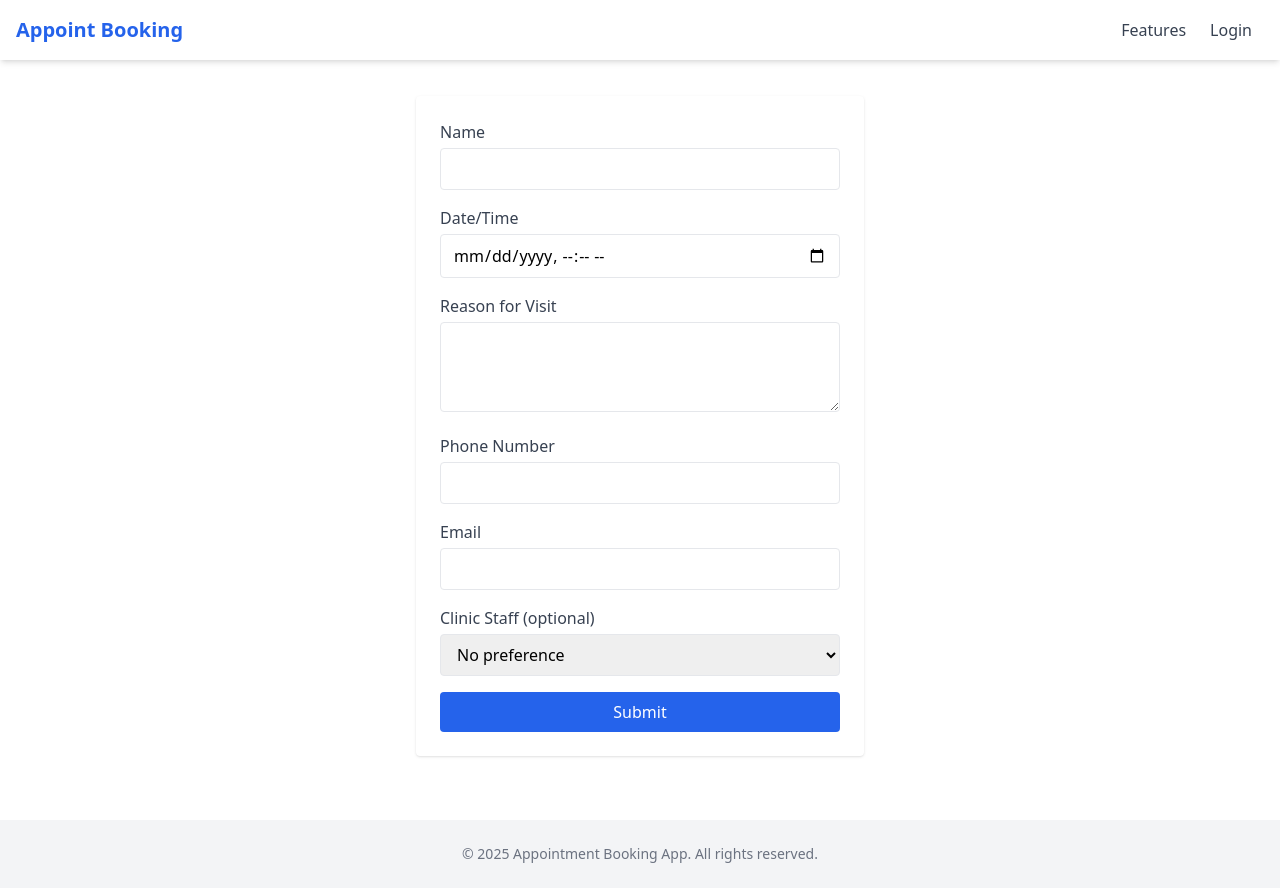
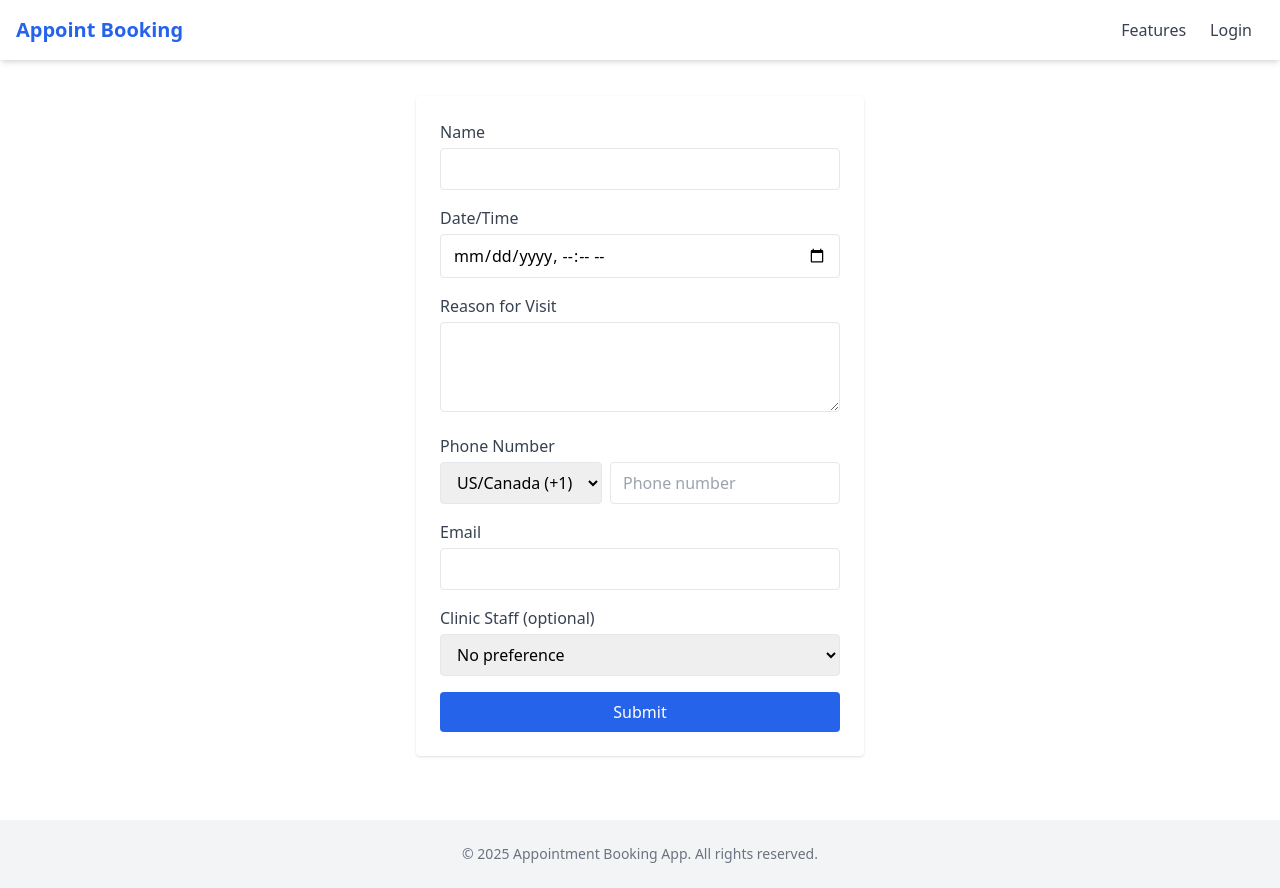
Before and after one commit to Nichu055/Appointment-Booking-App, a React (Vite) app: page /form in a window 1280 px wide. Built offline with nearby package versions, Linux system fonts and the light colour scheme.

Commit message:
country codes

```diff
--- a/src/pages/Form.tsx
+++ b/src/pages/Form.tsx
@@ -5,6 +5,16 @@ const staffOptions = [
   { value: 'dr-smith', label: 'Dr. Smith' },
   { value: 'nurse-jane', label: 'Nurse Jane' },
   { value: 'dr-lee', label: 'Dr. Lee' },
+];
+
+const countryCodes = [
+  { code: '+1', label: 'US/Canada (+1)' },
+  { code: '+44', label: 'UK (+44)' },
+  { code: '+234', label: 'Nigeria (+234)' },
+  { code: '+91', label: 'India (+91)' },
+  { code: '+61', label: 'Australia (+61)' },
+  { code: '+81', label: 'Japan (+81)' },
+  // Add more as needed
 ];
 
 const Form = () => {
@@ -15,6 +25,7 @@ const Form = () => {
     phone: '',
     email: '',
     staff: '',
+    countryCode: '+1',
   });
 
   const handleChange = (e: React.ChangeEvent<HTMLInputElement | HTMLTextAreaElement | HTMLSelectElement>) => {
@@ -65,7 +76,18 @@ const Form = () => {
         />
       </div>
       <div>
-        <label className="block text-gray-700 mb-1">Phone Number</label>
+        <label className="block text-gray-700 mb-1 focus:outline-blue-600">Phone Number</label>
+        <div className="flex space-x-2">
+          <select
+            name="countryCode"
+            value={form.countryCode}
+            onChange={handleChange}
+            className="border rounded px-3 py-2 focus:outline-blue-600"
+          >
+            {countryCodes.map((c) => (
+              <option key={c.code} value={c.code}>{c.label}</option>
+            ))}
+          </select>
           <input
             type="tel"
             name="phone"
@@ -73,7 +95,9 @@ const Form = () => {
             onChange={handleChange}
             className="w-full border rounded px-3 py-2 focus:outline-blue-600"
             required
+            placeholder="Phone number"
           />
+        </div>
       </div>
       <div>
         <label className="block text-gray-700 mb-1">Email</label>
```
Lines whose indentation alone changed are shown as unchanged.
